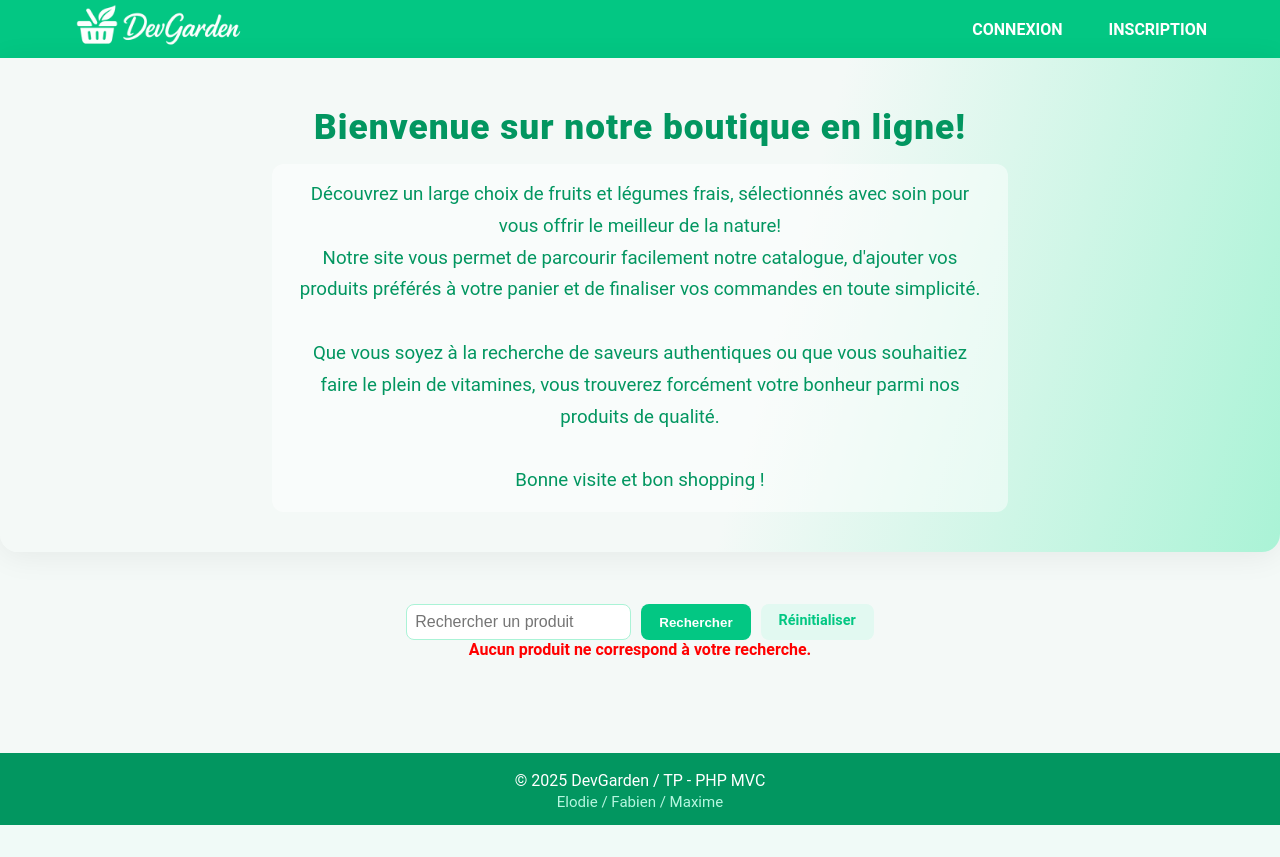
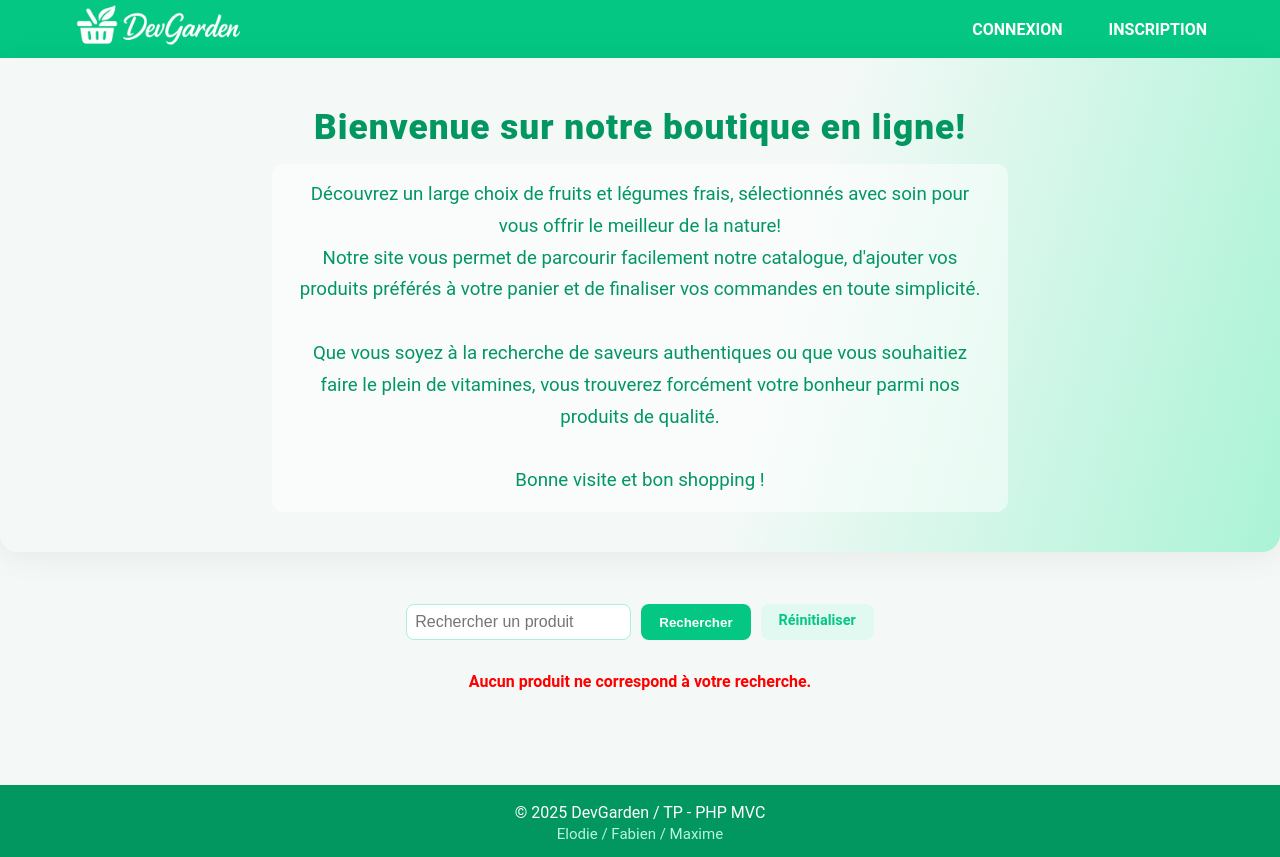
Before and after one commit to Elodie-Gateau/boutique-en-ligne, a PHP site: page /index.php?page=accueil in a window 1280 px wide. Before the commit the page ends 825 px from the top, so only its background shows below. Run offline with PHP 8.4, Linux system fonts and the light colour scheme; tables that the repository leaves empty or names only in its code hold one stand-in row (values such as "Sample post").

Commit message:
error + alpha

```diff
--- a/public/css/style.css
+++ b/public/css/style.css
@@ -767,22 +767,25 @@
 
 /* ------FUNCTION RECHERCHE PRODUITS ---- */
 
-.products__search{
+.products__search {
     display: flex;
     justify-content: center;
 }
 
-.products__search-bar{
+.products__search-bar {
     display: flex;
     flex-direction: column;
     text-align: center;
+    gap: 2rem;
 
 }
-.indisponible99 {
+
+.products__error-message {
     display: block;
     justify-content: center;
     align-items: center;
     color: red;
     font-weight: bold;
     text-align: center;
+
 }
--- a/repository/ProduitsRepository.php
+++ b/repository/ProduitsRepository.php
@@ -38,7 +38,7 @@
     public static function findAll()
     {
         $pdo = Database::connect();
-        $sql = "SELECT * FROM produits";
+        $sql = "SELECT * FROM produits ORDER BY nom ASC";
 
         $stmt = $pdo->query($sql);
 
@@ -58,10 +58,11 @@
         }
         return $products;
     }
+
     public static function findAllOnline()
     {
         $pdo = Database::connect();
-        $sql = "SELECT * FROM produits WHERE statut = 'en ligne'";
+        $sql = "SELECT * FROM produits WHERE statut = 'en ligne' ORDER BY nom ASC";
 
         $stmt = $pdo->query($sql);
 
--- a/view/accueil.php
+++ b/view/accueil.php
@@ -25,7 +25,7 @@
             <?php endforeach; ?>
             <?php if (empty($produits)): ?>
 
-                <p class="indisponible99">Aucun produit ne correspond à votre recherche.</p>
+                <p class="products__error-message">Aucun produit ne correspond à votre recherche.</p>
             <?php endif; ?>
         </div>
     </div>
```
Lines whose indentation alone changed are shown as unchanged.
